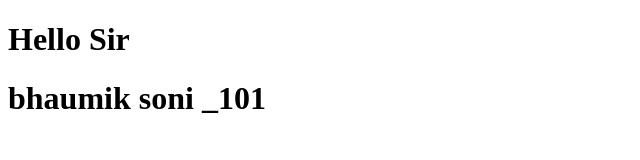
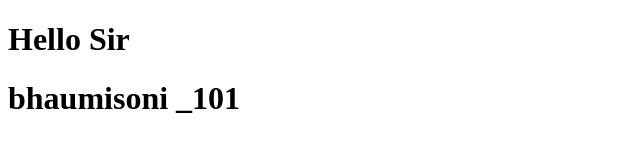
Before and after one commit to BSoni07/bhaumiksoni_202326800101_mid2025, a plain HTML site: page index.html in a window 1280 px wide. Shown: the whole page, without its empty margins (0-640 px from the left). Drawn offline with Linux system fonts and the light colour scheme.

Commit message:
second commit

```diff
--- a/index.html
+++ b/index.html
@@ -7,6 +7,6 @@
 </head>
 <body>
     <h1>Hello Sir</h1>
-    <h1>bhaumik soni _101</h1>
+    <h1>bhaumisoni _101</h1>
 </body>
 </html>
```
